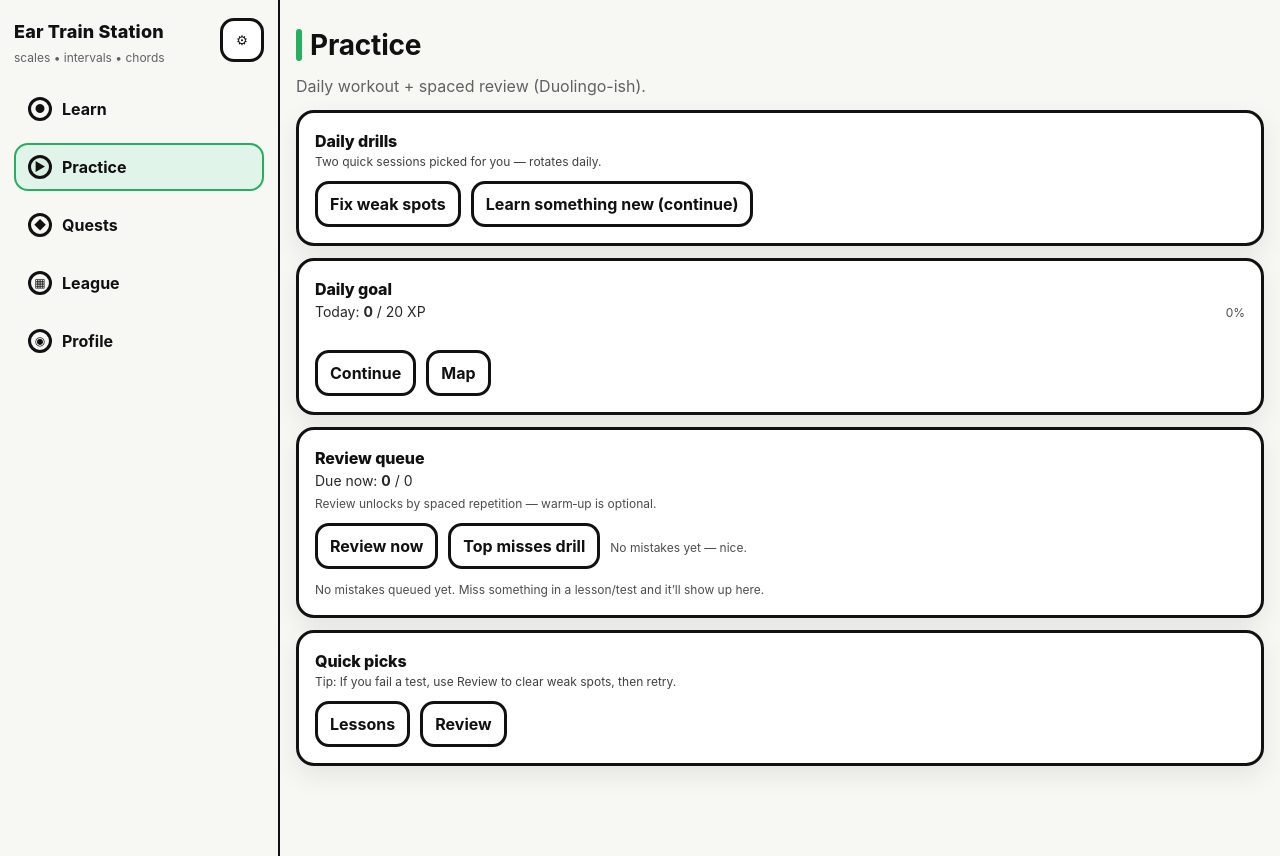
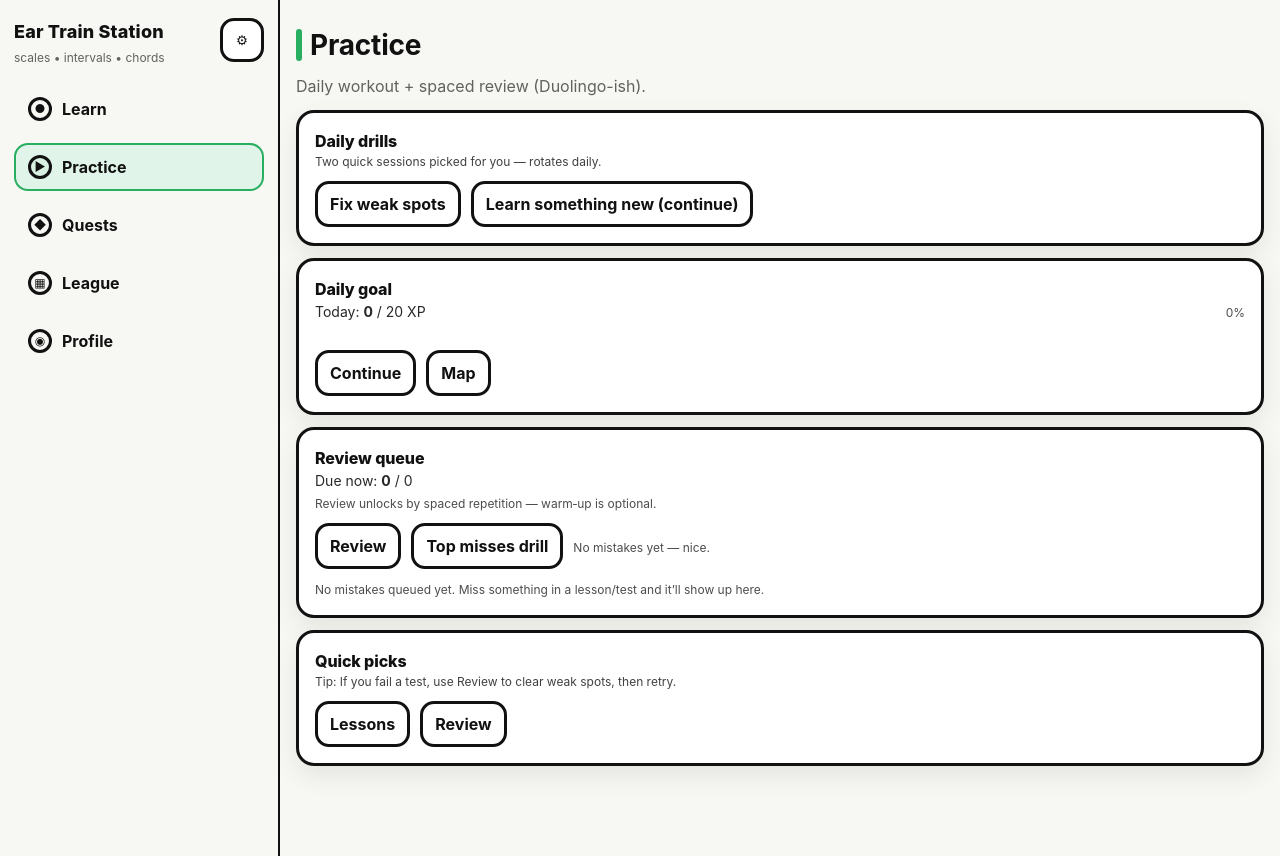
Before and after one commit to wpwcbc/ear-train-station, a React (Vite) app: page /practice in a window 1280 px wide. Built offline with nearby package versions, Linux system fonts and the light colour scheme.

Commit message:
Practice: make Review CTA context-aware (due vs warm-up)

```diff
--- a/src/pages/PracticePage.tsx
+++ b/src/pages/PracticePage.tsx
@@ -171,9 +171,26 @@ export function PracticePage({ progress }: { progress: Progress }) {
         ) : null}
 
         <div style={{ marginTop: 10, display: 'flex', gap: 10, flexWrap: 'wrap', alignItems: 'baseline' }}>
-          <Link className="linkBtn" to="/review" state={{ exitTo: '/practice' }}>
-            Review now
-          </Link>
+          {(() => {
+            const hasDue = sched.dueNow > 0;
+            const hasQueue = sched.total > 0;
+            const to = hasDue ? '/review' : hasQueue ? '/review?warmup=1' : '/review';
+            const label = hasDue ? `Review (${sched.dueNow} due)` : hasQueue ? 'Warm‑up review' : 'Review';
+            const title = hasDue
+              ? 'Clear items that are due now'
+              : hasQueue && sched.nextDueAt
+                ? `Nothing due yet — next due in ${msToHuman(sched.nextDueAt - now)}`
+                : hasQueue
+                  ? 'A short warm‑up set from your queue (even if nothing is due yet)'
+                  : 'Review your mistakes as you make them';
+
+            return (
+              <Link className="linkBtn" to={to} state={{ exitTo: '/practice' }} title={title}>
+                {label}
+              </Link>
+            );
+          })()}
+
           <Link className="linkBtn" to="/review?drill=1" state={{ exitTo: '/practice' }} title="Auto-picks your top 3 missed interval labels">
             Top misses drill
           </Link>
```
